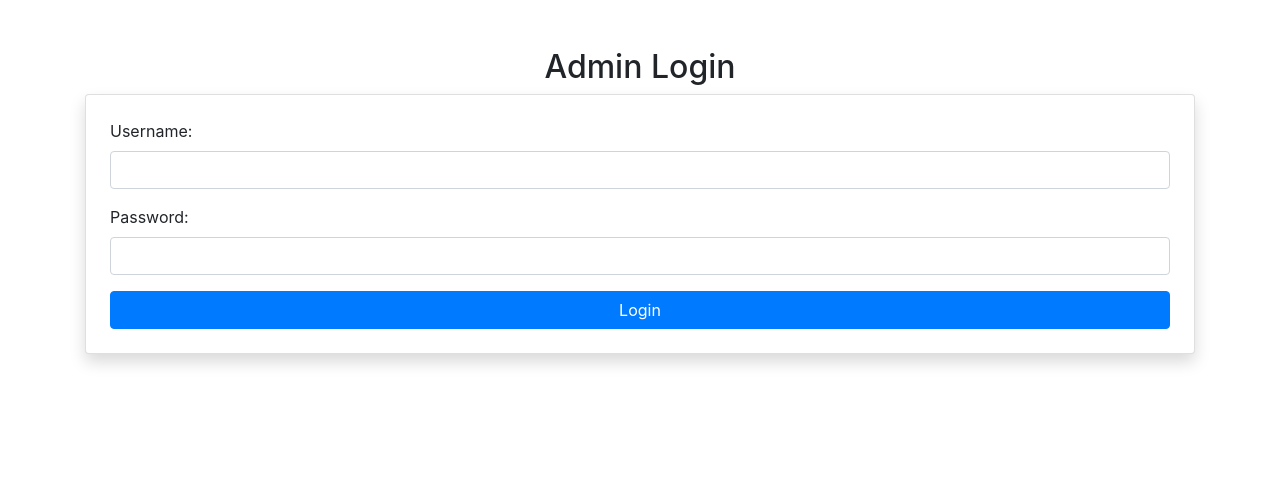
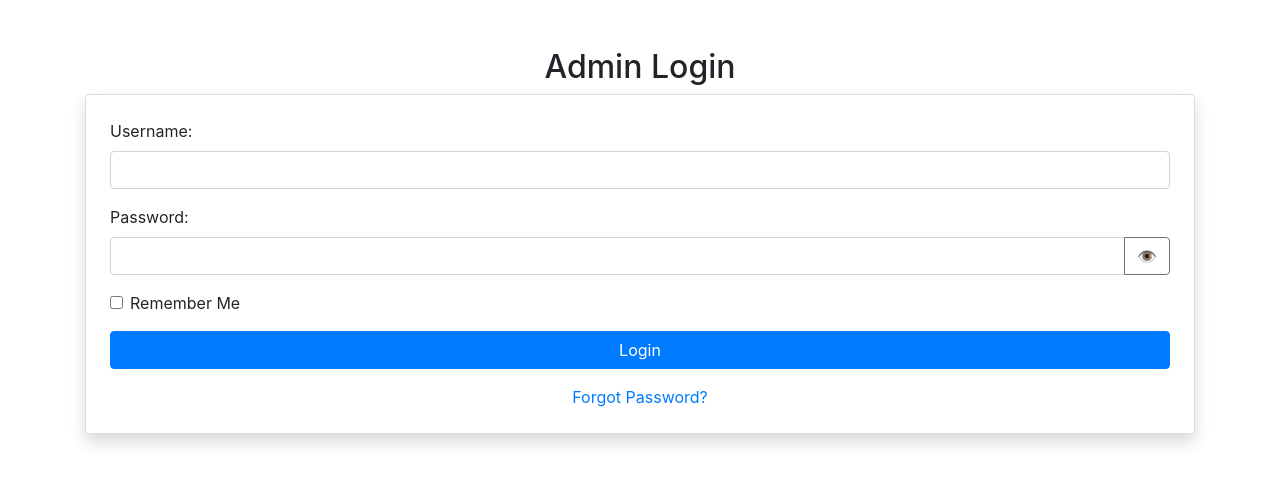
Before and after one commit to viraj1panchal/gmapcitation, a Flask app: template templates/login.html in a window 1280 px wide. Shown: the top 484 px of the page. Run offline with Flask 3, Linux system fonts and the light colour scheme; the template is opened without the code that fills it, so the values that code supplies are empty; some libraries are stand-ins or nearby versions.

Commit message:
update login page

```diff
--- a/templates/login.html
+++ b/templates/login.html
@@ -18,20 +18,47 @@
         {% endif %}
 
         <form action="/login" method="POST" class="card p-4 shadow">
+            <!-- CSRF Token (if applicable) -->
+            <input type="hidden" name="csrf_token" value="{{ csrf_token() }}">
+
             <div class="form-group">
                 <label for="username">Username:</label>
                 <input type="text" id="username" name="username" class="form-control" required>
             </div>
             <div class="form-group">
                 <label for="password">Password:</label>
-                <input type="password" id="password" name="password" class="form-control" required>
+                <div class="input-group">
+                    <input type="password" id="password" name="password" class="form-control" required>
+                    <div class="input-group-append">
+                        <button type="button" class="btn btn-outline-secondary" onclick="togglePassword()">
+                            👁️
+                        </button>
+                    </div>
+                </div>
+            </div>
+            <div class="form-group form-check">
+                <input type="checkbox" id="remember_me" name="remember_me" class="form-check-input">
+                <label for="remember_me" class="form-check-label">Remember Me</label>
             </div>
             <button type="submit" class="btn btn-primary btn-block">Login</button>
+            <div class="text-center mt-3">
+                <a href="/forgot-password">Forgot Password?</a>
+            </div>
         </form>
     </div>
 
     <script src="https://code.jquery.com/jquery-3.5.1.slim.min.js"></script>
     <script src="https://cdn.jsdelivr.net/npm/@popperjs/core@2.4.4/dist/umd/popper.min.js"></script>
     <script src="https://stackpath.bootstrapcdn.com/bootstrap/4.5.2/js/bootstrap.min.js"></script>
+    <script>
+        function togglePassword() {
+            const passwordInput = document.getElementById('password');
+            if (passwordInput.type === 'password') {
+                passwordInput.type = 'text';
+            } else {
+                passwordInput.type = 'password';
+            }
+        }
+    </script>
 </body>
 </html>
```
